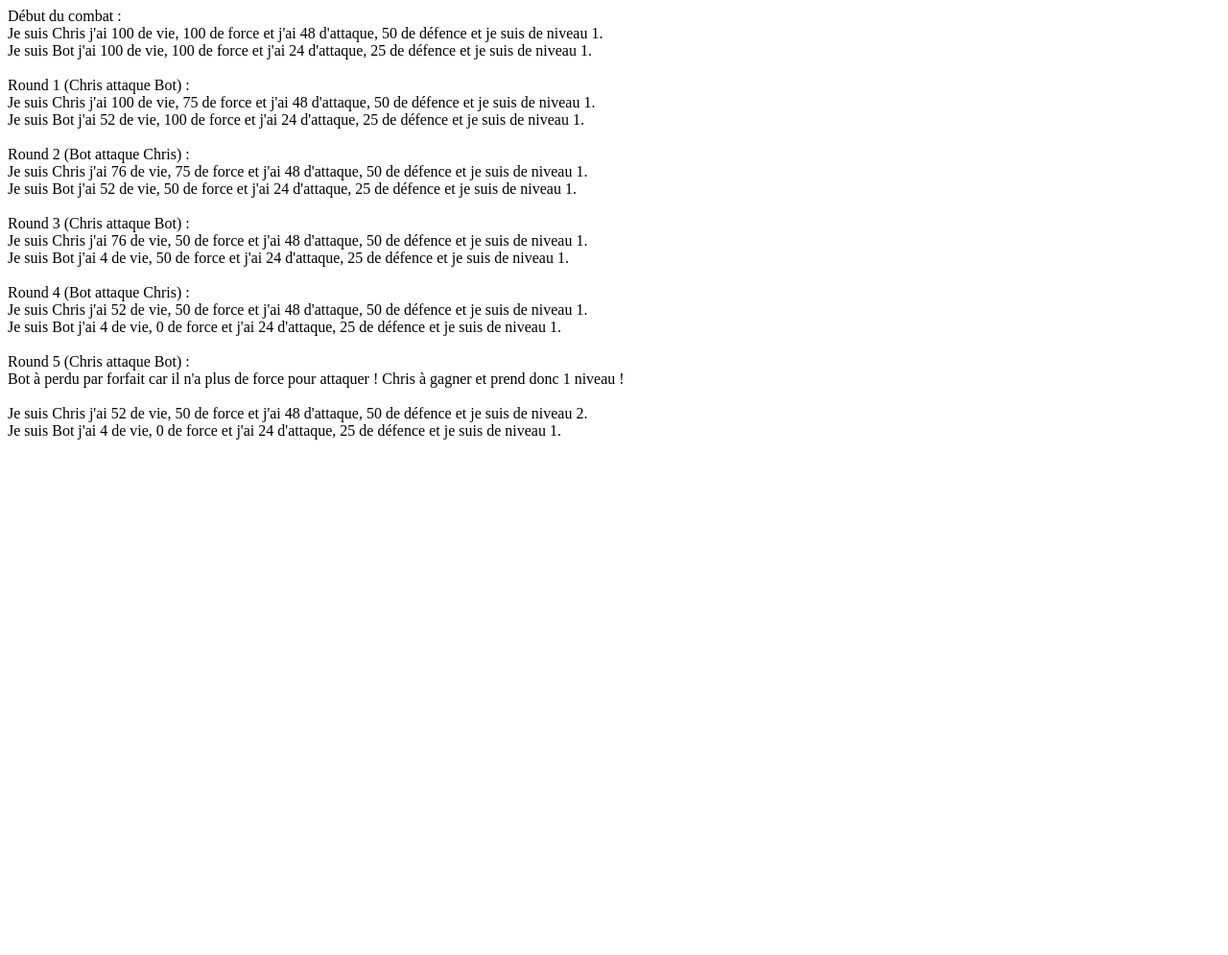
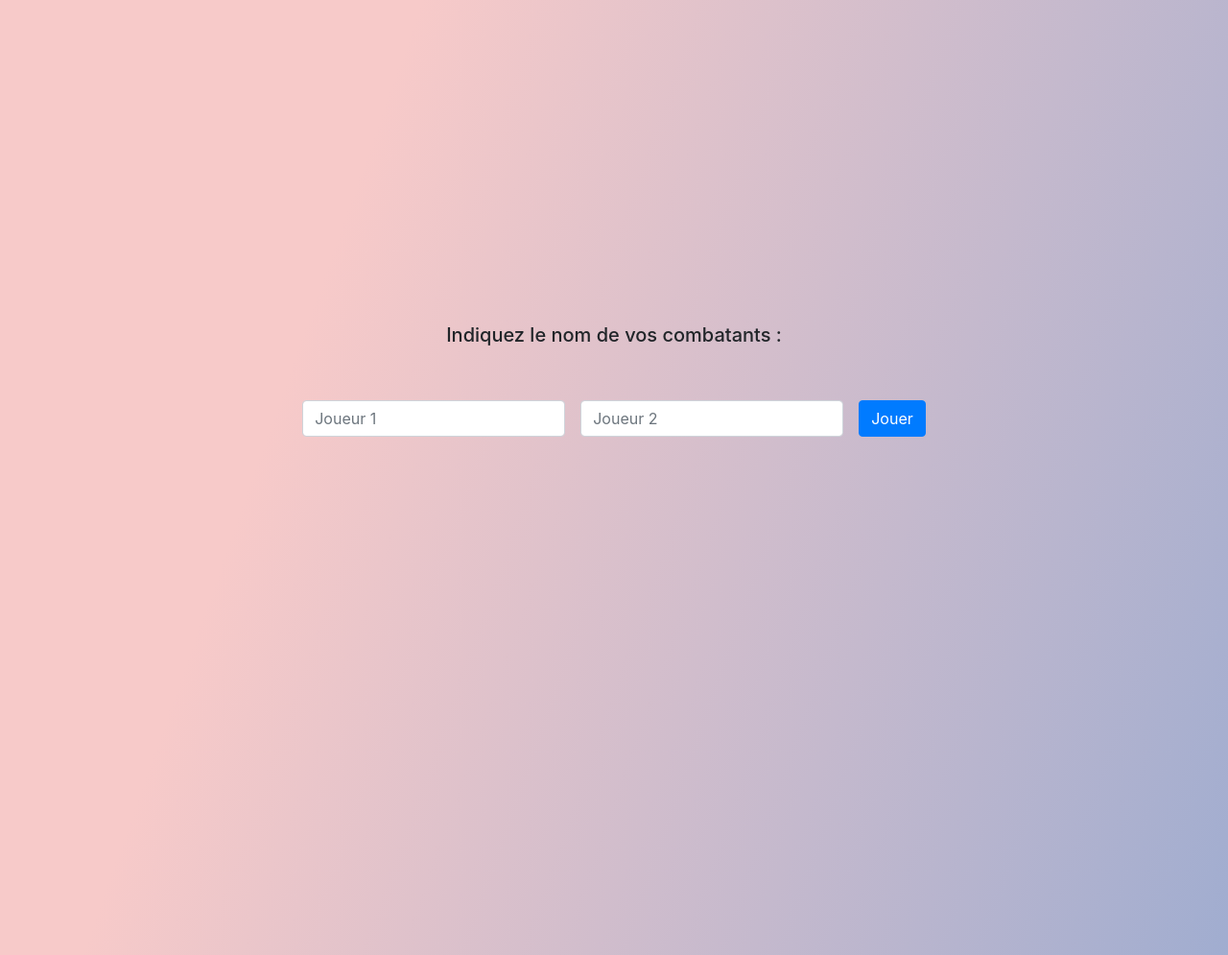
Before and after one commit to christophesd/JeuPOO_-SAIDOUN-DEFOSSE-, a PHP site: page / in a window 1280 px wide. Shown: the top 995 px of the page at 96% size. Before the commit the page ends 458 px from the top, so only its background shows below. Run offline with PHP 8.4, Linux system fonts and the light colour scheme.

```diff
--- a/Joueur.php
+++ b/Joueur.php
@@ -10,7 +10,7 @@ Class Joueur
     private $_def; // puissance de défence
     private $_niveau;
 
-    public function __construct(string $nom, int $vie = 100, int $force = 100, int $atk = NULL, int $def = NULL)
+    public function __construct(string $nom, int $vie = 60, int $force = 60, int $atk = NULL, int $def = NULL)
     {
         $this->_nom = $nom;
         if ($atk == NULL) {
--- a/index.php
+++ b/index.php
@@ -1,30 +1,122 @@
 <!DOCTYPE html>
 <html lang="fr">
+
 <head>
     <meta charset="UTF-8">
     <meta name="viewport" content="width=device-width, initial-scale=1.0">
     <title>Jeu POO</title>
+
+    <link rel="stylesheet" href="https://stackpath.bootstrapcdn.com/bootstrap/4.4.1/css/bootstrap.min.css"
+        integrity="sha384-Vkoo8x4CGsO3+Hhxv8T/Q5PaXtkKtu6ug5TOeNV6gBiFeWPGFN9MuhOf23Q9Ifjh" crossorigin="anonymous">
+
+    <style>
+        html {
+            scroll-behavior: smooth;
+            overflow: hidden;
+
+        }
+        body {
+            background-image: linear-gradient( 109.6deg,  rgba(247,202,201,1) 20.6%, rgba(146,168,209,1) 85.9% );
+        }
+        #game {
+            font-size: 12px;
+        }
+        .comteur {
+            font-size: 300px;
+        }
+    </style>
 </head>
 
 <body>
 
-    <!-- Connexion aux Class -->
-    <?php require_once 'Joueur.php';
 
+    <div class="container" id="form">
+        <div class="row justify-content-center align-items-center" style="height:100vh;">
+            <div class="row">
 
-    $joueur1 = new Joueur('Chris');
-    $joueur2 = new Joueur('Bot');
+                <div class="col-12 mb-5 text-center">
+                    <h5>Indiquez le nom de vos combatants :</h5>
+                </div>
 
-    $joueur1->combat($joueur1, $joueur2);
+                <div class="col">
+                    <form class="form-inline" method="GET" action="#game">
+                        <div class="form-group mx-auto">
+                            <div class="form-group mb-2">
+                                <label for="player1" class="sr-only">Joueur 1</label>
+                                <input type="text" class="form-control" id="player1" name="player1"
+                                    placeholder="Joueur 1" required>
+                            </div>
+                            <div class="form-group mx-sm-3 mb-2">
+                                <label for="player2" class="sr-only">Joueur 2</label>
+                                <input type="text" class="form-control" id="player2" name="player2"
+                                    placeholder="Joueur 2" required>
+                            </div>
 
+                            <button type="submit" class="btn btn-primary mb-2" data-toggle="tooltip" data-placement="bottom" title="Que le combat commence !!">Jouer</button>
+                    </form>
+                </div>
 
+            </div>
+        </div>
+    </div>
 
-    ?>
+    <div class="container">
+        <div class="row justify-content-center align-items-center" style="height:100vh;">
+            <div class="col text-center">
+                <img src="https://img.pngio.com/karate-sport-combat-free-image-on-pixabay-combat-png-960_480.png" width="50%" alt="">
+            </div>
+        </div>
+    </div>
+
+    <div class="container" id="game">
+        <div class="row justify-content-center align-items-center" style="height:100vh;">
+            <div class="row">
+                <div class="col-auto mx-auto">
+                    <?php
+
+                        require_once 'Joueur.php';
+
+                        if ( !empty($_GET['player1']) AND !empty($_GET['player2']) ) {
+                            $joueur1 = new Joueur(htmlentities($_GET['player1']));
+                            $joueur2 = new Joueur(htmlentities($_GET['player2']));
+                            $joueur1->combat($joueur1, $joueur2);
+                        }
+
+                    ?>
+                </div>
+
+                <div class="col-12 mt-5 text-center">
+                    <a class="btn btn-primary" href="#form" role="button">Re-Jouer</a>
+                </div>
+            </div>
+        </div>
+
+    </div>
 
 
 
 
 
+
+
+
+
+
+    <script src="https://code.jquery.com/jquery-3.4.1.slim.min.js"
+        integrity="sha384-J6qa4849blE2+poT4WnyKhv5vZF5SrPo0iEjwBvKU7imGFAV0wwj1yYfoRSJoZ+n" crossorigin="anonymous">
+    </script>
+    <script src="https://cdn.jsdelivr.net/npm/popper.js@1.16.0/dist/umd/popper.min.js"
+        integrity="sha384-Q6E9RHvbIyZFJoft+2mJbHaEWldlvI9IOYy5n3zV9zzTtmI3UksdQRVvoxMfooAo" crossorigin="anonymous">
+    </script>
+    <script src="https://stackpath.bootstrapcdn.com/bootstrap/4.4.1/js/bootstrap.min.js"
+        integrity="sha384-wfSDF2E50Y2D1uUdj0O3uMBJnjuUD4Ih7YwaYd1iqfktj0Uod8GCExl3Og8ifwB6" crossorigin="anonymous">
+    </script>
+
+    <script>
+        $(function () {
+            $('[data-toggle="tooltip"]').tooltip()
+        })
+    </script>
 </body>
 
 </html>
```
